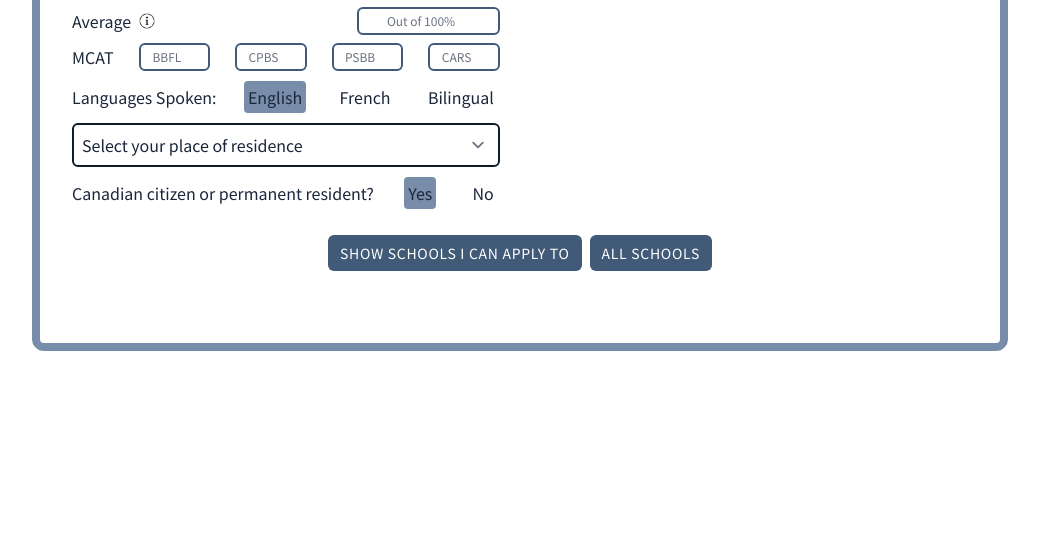
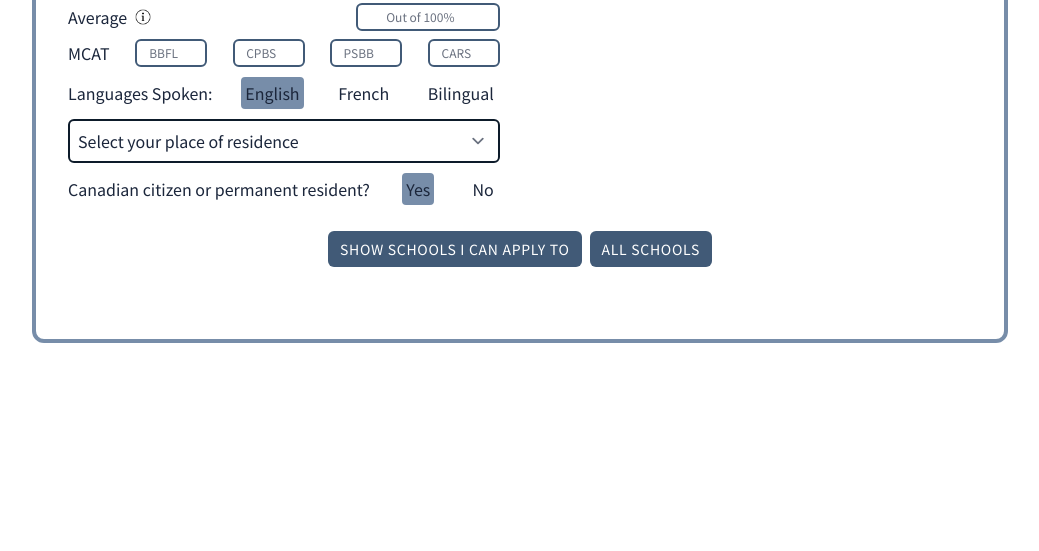
Before and after one commit to late-fall/medschool-prereqs, a website: page index.html in a window 1280 px wide. Shown: the part 249-800 px from the top of the page, without its empty margins (120-1159 px from the left). Drawn offline with Linux system fonts and the light colour scheme.

Commit message:
fix width issue

```diff
--- a/index.html
+++ b/index.html
@@ -9,9 +9,9 @@
     <script type="module" src="public/language.js" defer></script>
     <link rel="stylesheet" href="public/style.css">
 </head>
-<body class="font-kor">
+<body class="font-kor max-w-full">
     <!-- wrapper -->
-    <div class="container mx-auto p-6 border-solid border-8 border-navy2 xl:w-8/12 flex flex-col items-center bg-white rounded-xl my-2 min-w-min">
+    <div class="container mx-auto p-6 border-solid border-4 border-navy2 xl:w-8/12 flex flex-col items-center bg-white rounded-xl my-2 min-w-min">
         <div class="flex gap-4 justify-between place-self-stretch mb-4 px-2">
             <img src="public/img/school2.png" alt="" class="w-10 h-10 md:w-16 md:h-16">
             <div class="flex self-end px-2 items-center md:text-xl">
```
Also changed, not shown: public/style.css.
